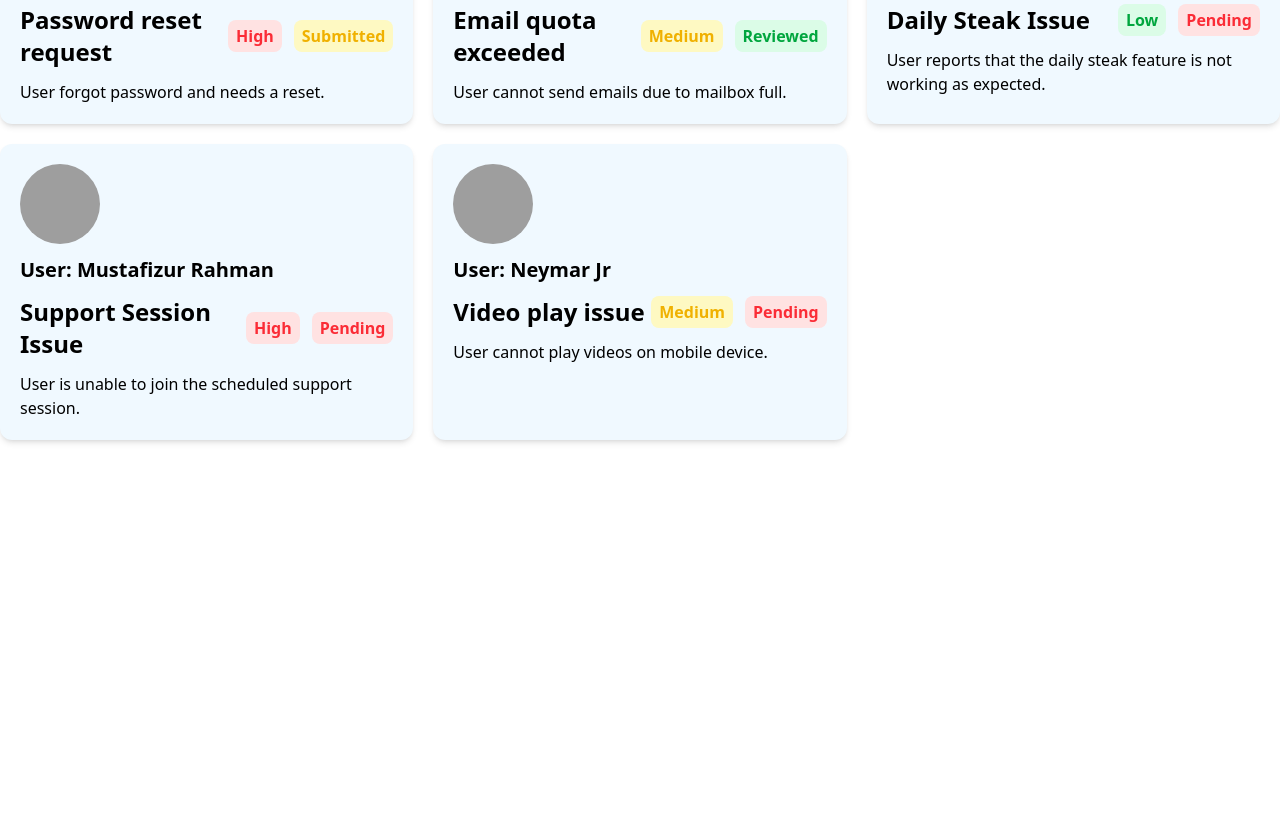
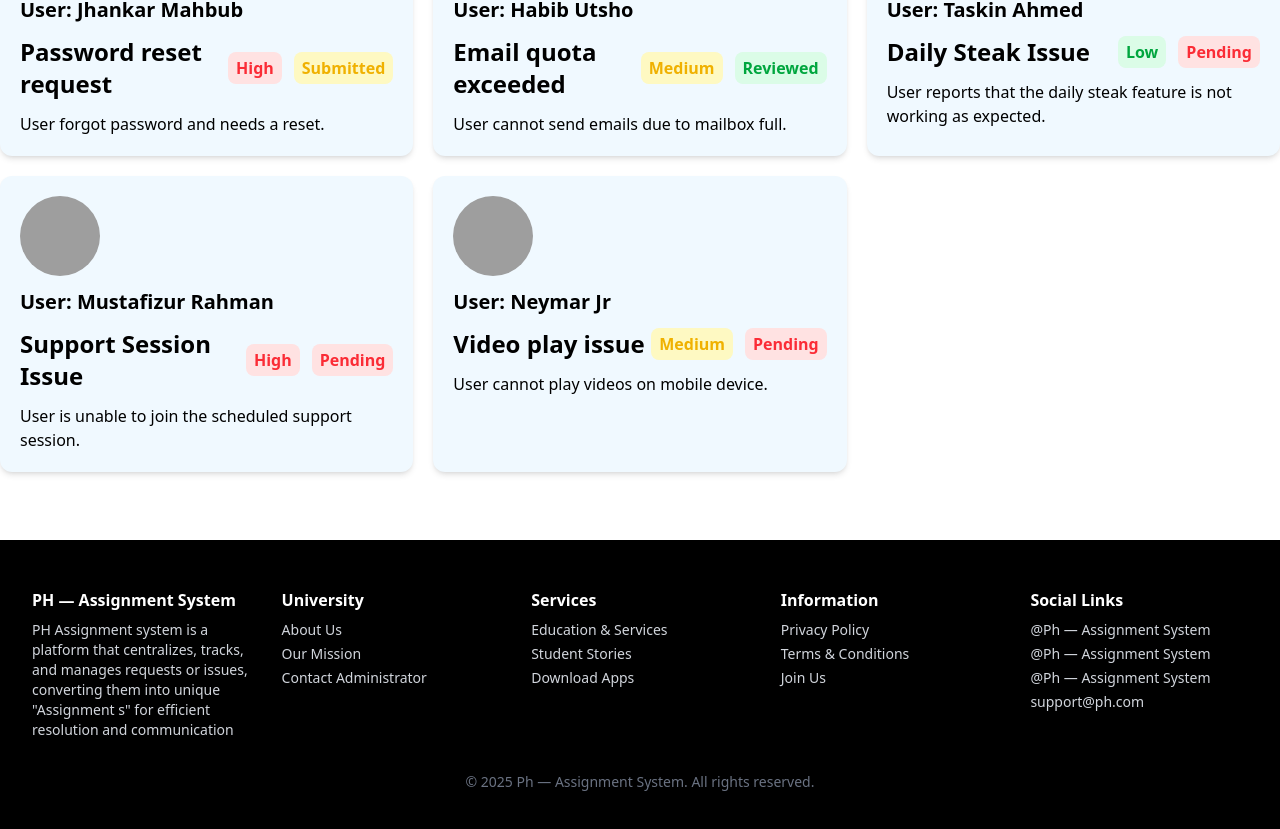
Before and after one commit to obaidullah-miazi-dev/help-desk-simple-react-practice-project, a React (Vite) app: page / in a window 1280 px wide. Shown: the part 659-1488 px from the top of the page. Before the commit the page ends 1119 px from the top, so only its background shows below. Built offline with nearby package versions, Linux system fonts and the light colour scheme; grey boxes are pictures that could not be loaded.

Commit message:
footer section added

```diff
--- a/src/App.jsx
+++ b/src/App.jsx
@@ -4,6 +4,7 @@ import './App.css'
 import Navbar from './Components/Navbar'
 import Issuemanage from './Components/Issuemanage'
 import Loader from './Components/Loader'
+import Footer from './Components/Footer'
 
 const fetchIssue = async () => {
   const res = await fetch('/data.json')
@@ -22,7 +23,10 @@ const fetchPromise = fetchIssue()
       <Suspense fallback={<Loader></Loader>}>
       <Issuemanage fetchPromise={fetchPromise}></Issuemanage>
       </Suspense>
+
+      <Footer></Footer>
     </>
+
   )
 }
 
--- /dev/null
+++ b/src/Components/Footer.jsx
@@ -0,0 +1,61 @@
+import Container from "./Container";
+
+const Footer = () => {
+  return (
+    <footer className="bg-black text-gray-300 px-8 py-12 ">
+      <Container>
+        <div className="grid md:grid-cols-5 gap-8">
+          <div>
+            <h3 className="text-white font-semibold mb-2">
+              PH — Assignment System
+            </h3>
+            <p className="text-sm">
+              PH Assignment system is a platform that centralizes, tracks, and
+              manages requests or issues, converting them into unique
+              "Assignment s" for efficient resolution and communication
+            </p>
+          </div>
+          <div>
+            <h4 className="text-white font-semibold mb-2">University</h4>
+            <ul className="space-y-1 text-sm">
+              <li>About Us</li>
+              <li>Our Mission</li>
+              <li>Contact Administrator</li>
+            </ul>
+          </div>
+          <div>
+            <h4 className="text-white font-semibold mb-2">Services</h4>
+            <ul className="space-y-1 text-sm">
+              <li>Education & Services</li>
+              <li>Student Stories</li>
+              <li>Download Apps</li>
+            </ul>
+          </div>
+          <div>
+            <h4 className="text-white font-semibold mb-2">Information</h4>
+            <ul className="space-y-1 text-sm">
+              <li>Privacy Policy</li>
+              <li>Terms & Conditions</li>
+              <li>Join Us</li>
+            </ul>
+          </div>
+          <div>
+            <h4 className="text-white font-semibold mb-2">Social Links</h4>
+            <ul className="space-y-1 text-sm">
+              <li>@Ph — Assignment System</li>
+              <li>@Ph — Assignment System</li>
+              <li>@Ph — Assignment System</li>
+              <li>support@ph.com</li>
+            </ul>
+          </div>
+        </div>
+        <div className="text-left md:text-center text-gray-500 text-sm mt-8">
+          © 2025 Ph — Assignment System.
+          <br className="block md:hidden" /> All rights reserved.
+        </div>
+      </Container>
+    </footer>
+  );
+};
+
+export default Footer;
--- a/src/Components/Issuemanage.jsx
+++ b/src/Components/Issuemanage.jsx
@@ -16,8 +16,8 @@ const Issuemanage = ({ fetchPromise }) => {
             <Btns toggle={toggle} setToggle={setToggle}></Btns>
             <Container>
                 {
-                    filteredData.length == 0 ? <h1 className='mt-52 text-center text-4xl font-bold'>No Data Found ⚠️</h1>
-                        : <div className='md:grid grid-cols-3 gap-5 pb-5 px-3 md:px-0 space-y-5 md:space-y-0'>
+                    filteredData.length == 0 ? <h1 className='my-52 text-center text-4xl font-bold'>No Data Found ⚠️</h1>
+                        : <div className='md:grid grid-cols-3 my-12 mt-20 gap-5 pb-5 px-3 md:px-0 space-y-5 md:space-y-0'>
                             {
                                 filteredData.map((issue, ind) => {
                                     return <IssuesCards key={ind} data={data} issue={issue} setData={setData}></IssuesCards>
```
